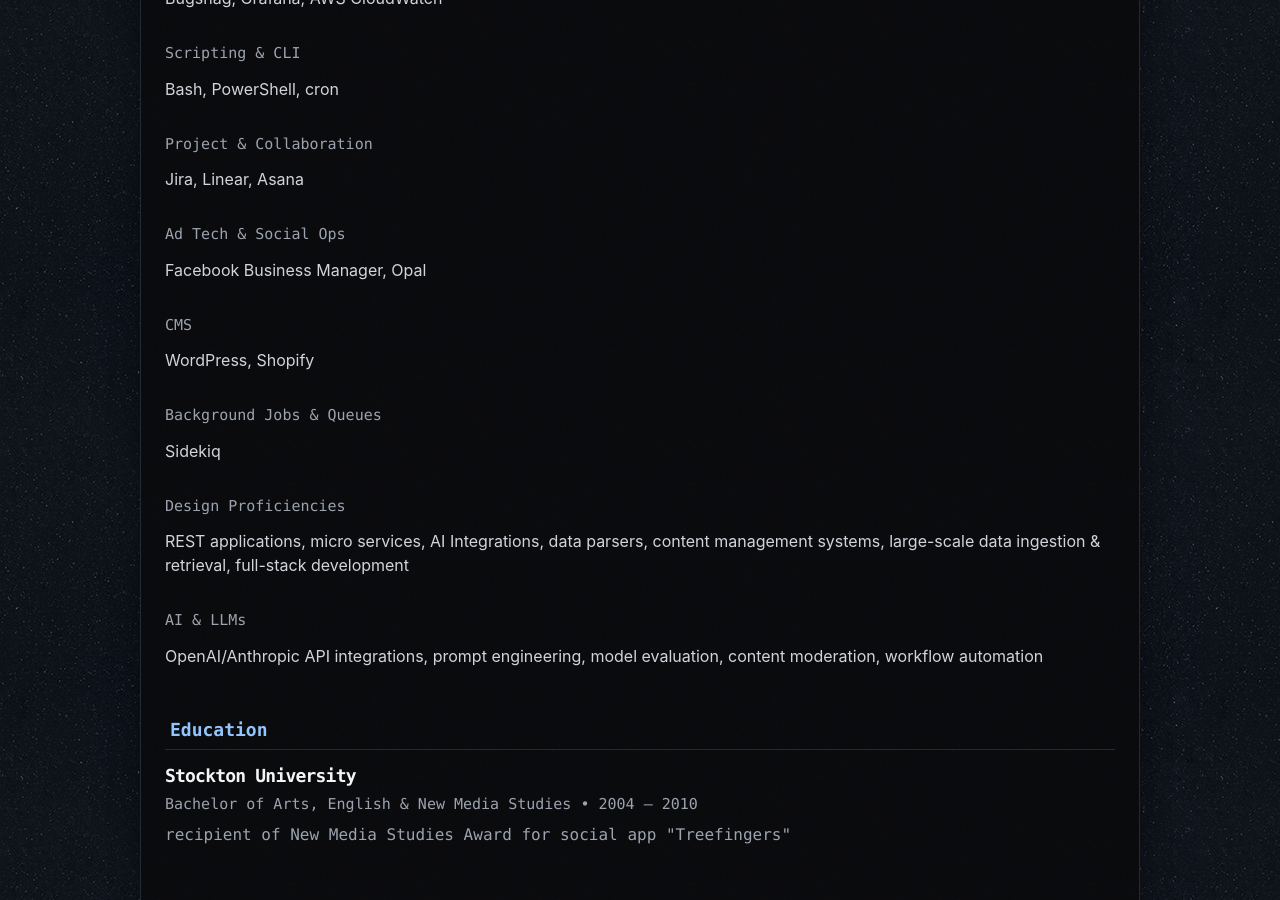
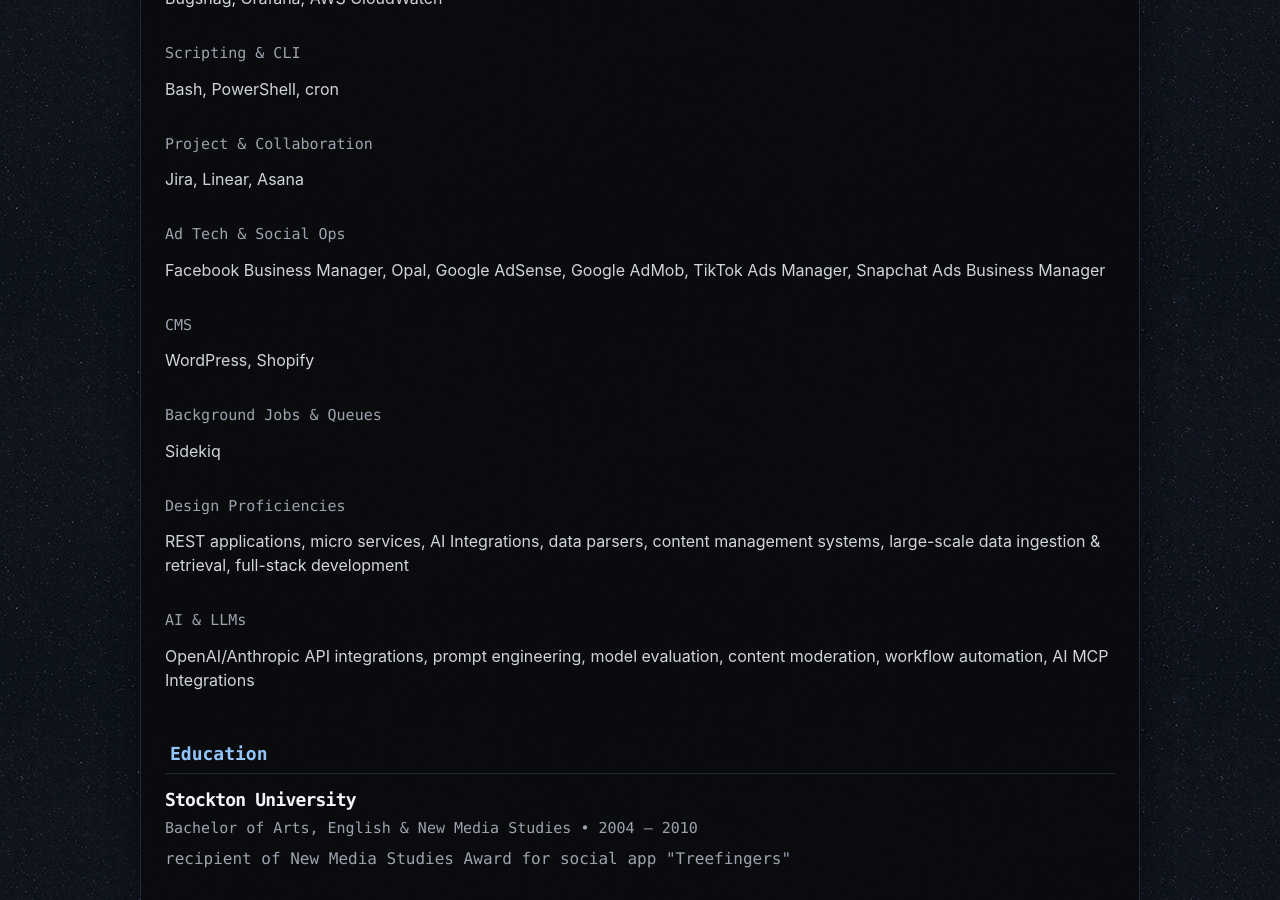
Before and after one commit to bsullivan-io/bsullivan.io, a Jekyll site: the page built from resume/index.html, in a window 1280 px wide and 900 px high, scrolled down 2744 px. Built offline with Jekyll 4.4.1, drawn with Linux system fonts in a browser that asks for light colours.

Commit message:
update skills

```diff
--- a/_data/skills.yml
+++ b/_data/skills.yml
@@ -21,7 +21,7 @@
 - skill: Project & Collaboration
   description: Jira, Linear, Asana
 - skill: Ad Tech & Social Ops
-  description: Facebook Business Manager, Opal
+  description: Facebook Business Manager, Opal, Google AdSense, Google AdMob, TikTok Ads Manager, Snapchat Ads Business Manager
 - skill: CMS
   description: WordPress, Shopify
 - skill: Background Jobs & Queues
@@ -33,4 +33,4 @@
 
 # AI
 - skill: AI & LLMs
-  description: OpenAI/Anthropic API integrations, prompt engineering, model evaluation, content moderation, workflow automation
+  description: OpenAI/Anthropic API integrations, prompt engineering, model evaluation, content moderation, workflow automation, AI MCP Integrations
```
